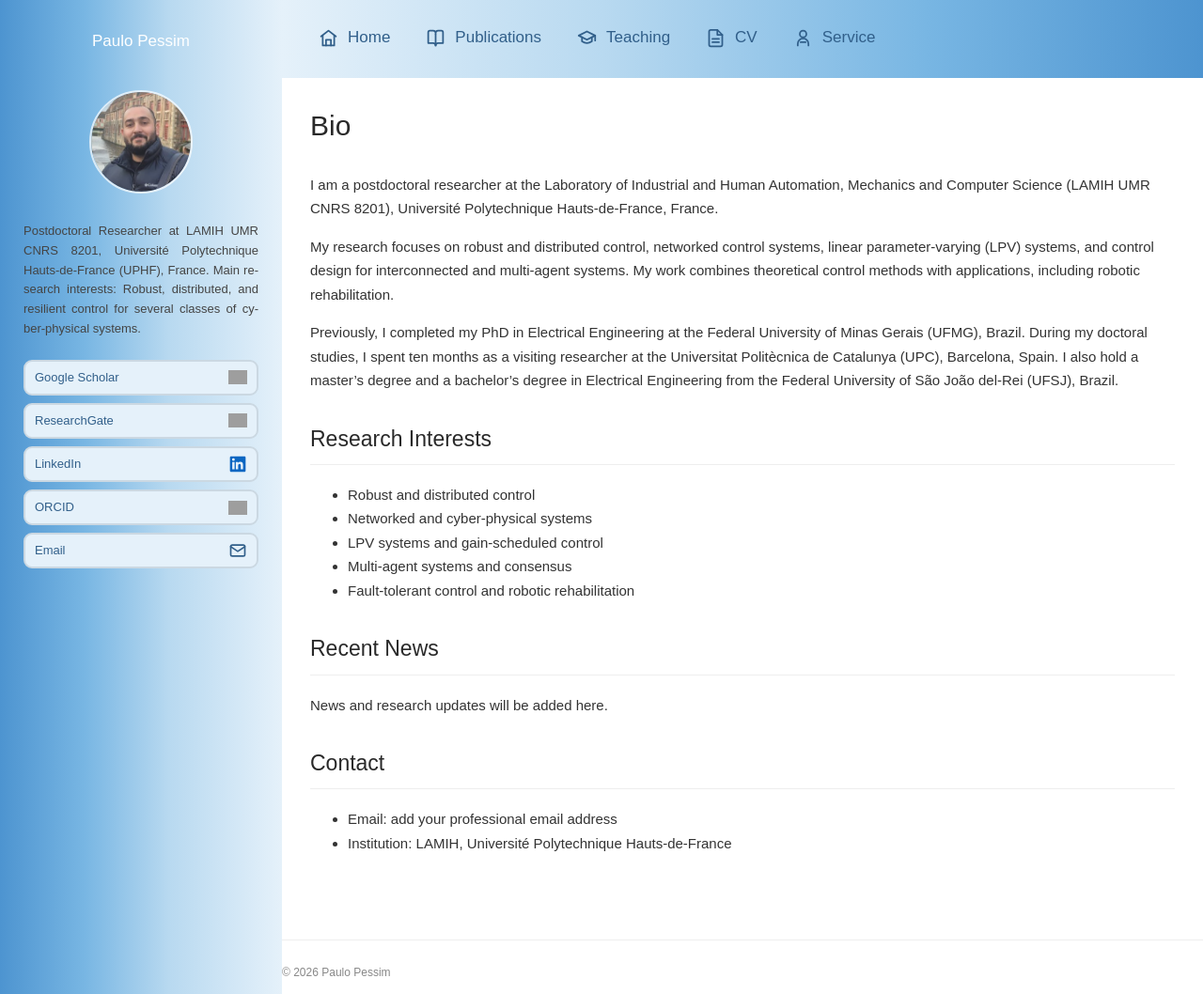
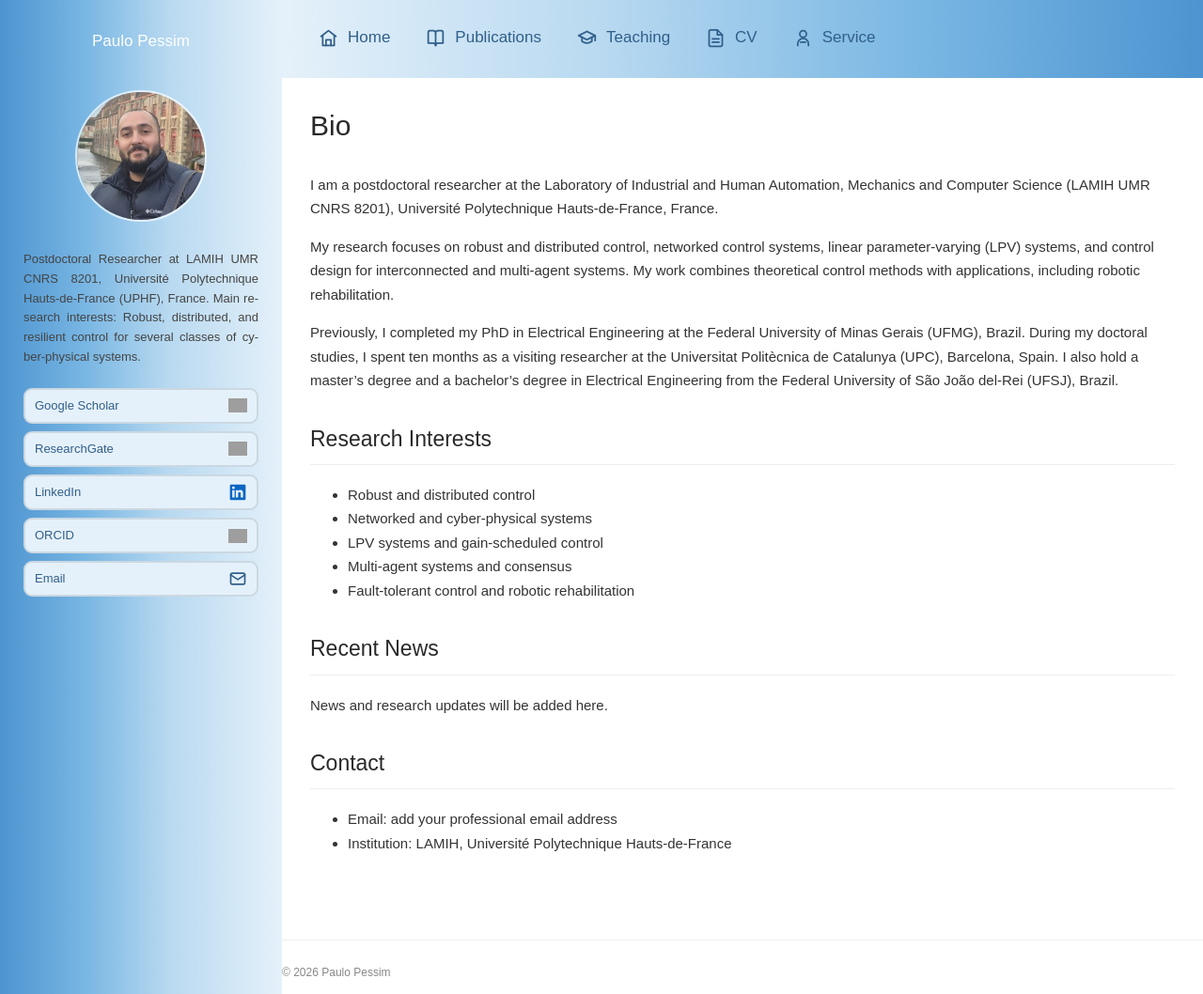
Before and after one commit to ppessim/ppessim.github.io, a Jekyll site: the page built from index.md, in a window 1280 px wide and 1058 px high. Shown: the whole window at 94% size. Built offline with Jekyll 4.4.1, drawn with Linux system fonts in a browser that asks for light colours; grey boxes are pictures that could not be loaded.

Commit message:
Update style.css

```diff
--- a/assets/css/style.css
+++ b/assets/css/style.css
@@ -85,13 +85,13 @@ body {
 
 .profile-photo {
   display: block;
-  flex: 0 0 110px;
-  width: 110px;
-  height: 110px;
-  min-width: 110px;
-  min-height: 110px;
-  max-width: 110px;
-  max-height: 110px;
+  flex: 0 0 140px;
+  width: 140px;
+  height: 140px;
+  min-width: 140px;
+  min-height: 140px;
+  max-width: 140px;
+  max-height: 140px;
   margin: 0 auto 18px;
   padding: 0;
   border: 2px solid rgba(255, 255, 255, 0.7);
```
